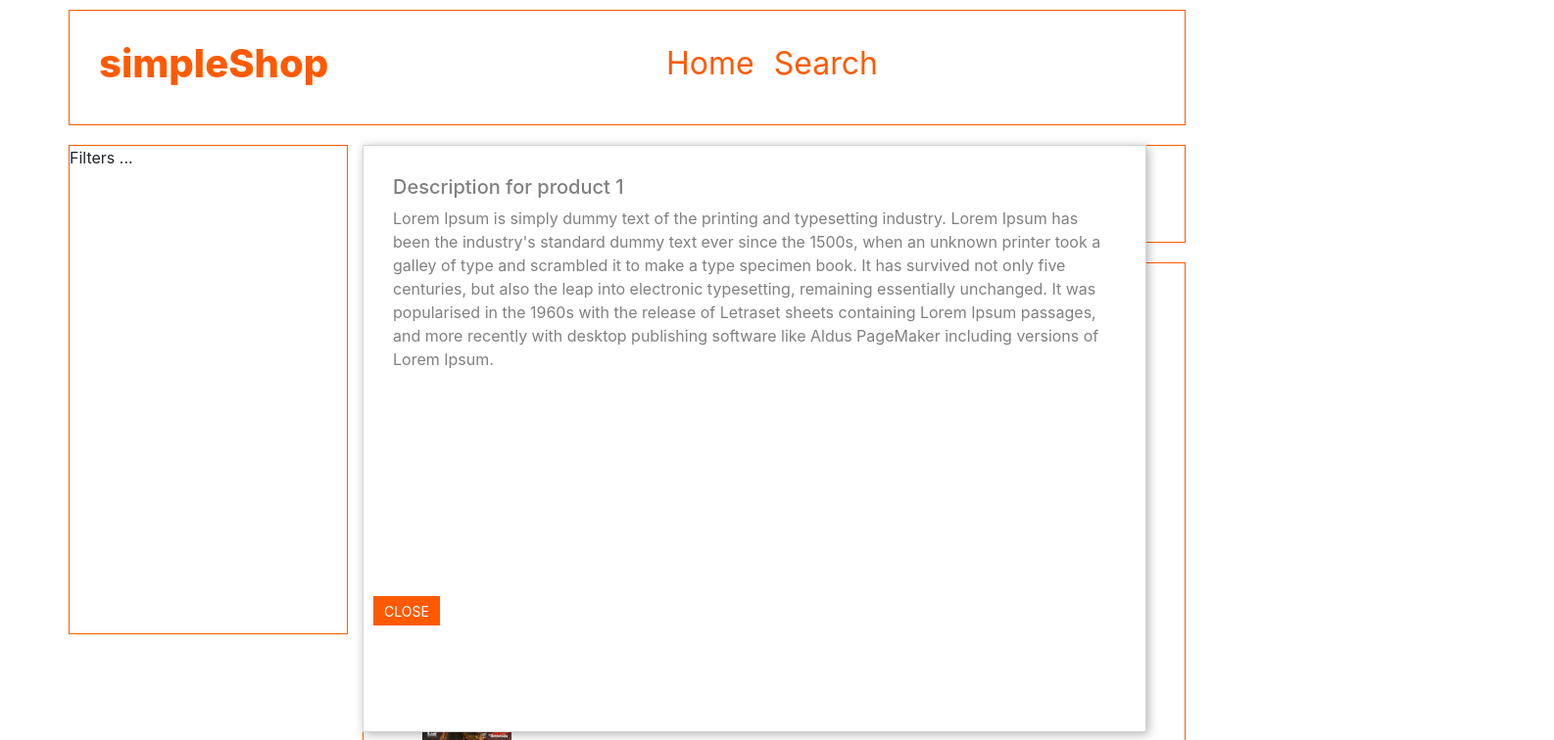
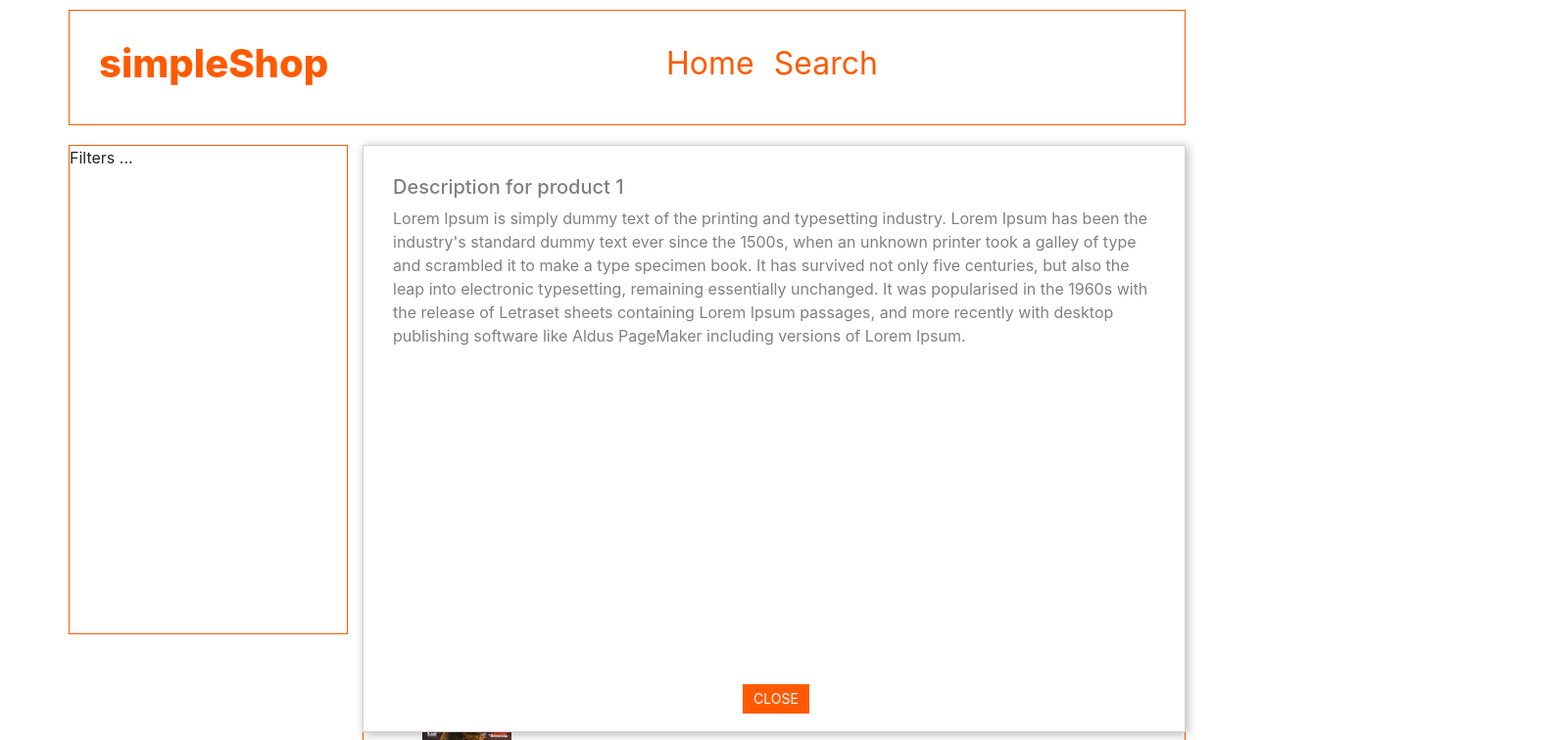
Before and after one commit to BartekMazurek/vue3SimpleShop, a Vue app: page /search in a window 1280 px wide. Both pictures are taken after a click on the element "FIFA21". Shown: the top 756 px of the page at 98% size, 1586 px wide, since content can reach past the window. Built offline with nearby package versions, Linux system fonts and the light colour scheme.

Commit message:
Styled details close button row

```diff
--- a/src/components/ProductListElementDetails.vue
+++ b/src/components/ProductListElementDetails.vue
@@ -38,7 +38,7 @@ export default {
 <style scoped>
 
 .product-list-element-details {
-    width: 800px;
+    width: 840px;
     height: 600px;
     position: absolute;
     top: 0px;
@@ -57,6 +57,12 @@ export default {
     overflow-x: auto;
 }
 
+.product-list-element-details .close-window-row {
+    position: relative;
+    bottom: -15%;
+    left: 45%;
+}
+
 .product-list-element-details button {
     background-color: #ff5a00;
     color: #FFFF;
```
